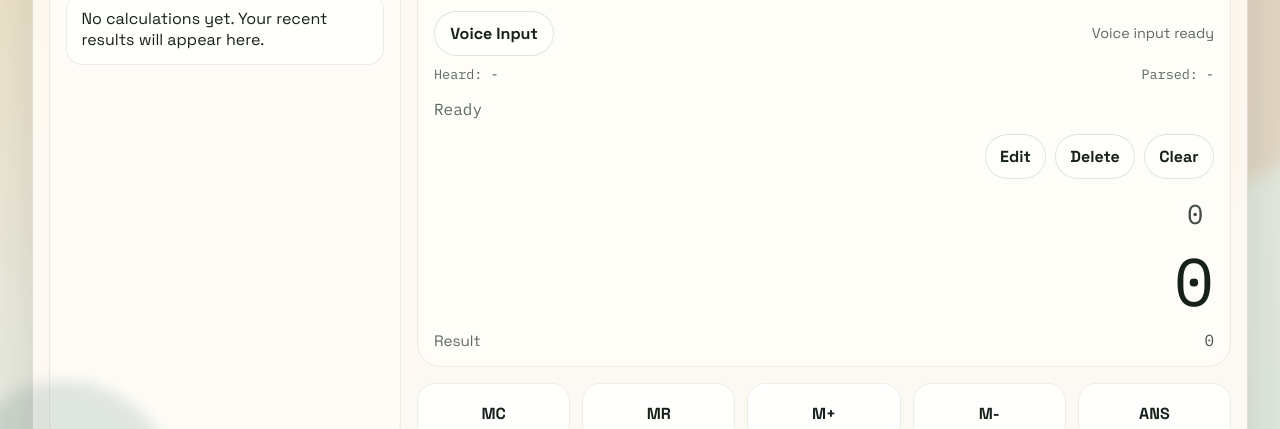
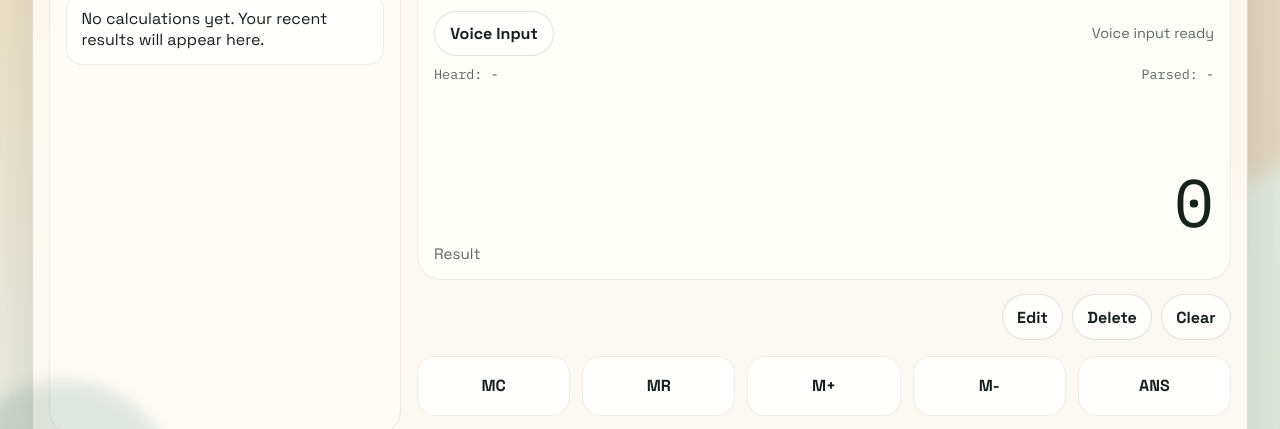
Before and after one commit to anishkunhambu/orbit-scientific-calculator, a plain HTML site: page index.html in a window 1280 px wide. Shown: the part 163-592 px from the top of the page. Drawn offline with Linux system fonts and the light colour scheme.

Commit message:
Declutter calculator display and move edit controls below display

```diff
--- a/index.html
+++ b/index.html
@@ -76,12 +76,7 @@
             <span id="voice-heard">Heard: -</span>
             <span id="voice-parsed">Parsed: -</span>
           </div>
-          <div class="history" id="history" aria-live="polite">Ready</div>
-          <div class="edit-row" aria-label="Expression editing controls">
-            <button class="ghost-button edit-button" id="edit-toggle" type="button" aria-pressed="false">Edit</button>
-            <button class="ghost-button edit-button" id="display-delete" type="button">Delete</button>
-            <button class="ghost-button edit-button" id="display-clear" type="button">Clear</button>
-          </div>
+          <div class="history" id="history" aria-live="polite"></div>
           <label class="sr-only" for="expression">Expression</label>
           <input
             id="expression"
@@ -97,9 +92,15 @@
           <div class="primary-result" id="primary-result" aria-live="polite">0</div>
           <div class="result-row">
             <span>Result</span>
-            <output id="result" aria-live="polite">0</output>
+            <output id="result" aria-live="polite"></output>
           </div>
         </section>
+
+        <div class="edit-row" aria-label="Expression editing controls">
+          <button class="ghost-button edit-button" id="edit-toggle" type="button" aria-pressed="false">Edit</button>
+          <button class="ghost-button edit-button" id="display-delete" type="button">Delete</button>
+          <button class="ghost-button edit-button" id="display-clear" type="button">Clear</button>
+        </div>
 
         <section class="quick-actions" aria-label="Memory controls">
           <button type="button" data-action="mc">MC</button>
--- a/script.js
+++ b/script.js
@@ -178,10 +178,15 @@ const bareVoiceFunctions = {
 };
 
 function updateDisplay(previewValue = null) {
-  expressionInput.value = isEditMode ? expression : formatPreview(expression);
+  const formattedExpression = formatPreview(expression);
+  expressionInput.value = isEditMode
+    ? expression
+    : formattedExpression === "0"
+      ? ""
+      : formattedExpression;
   const visibleResult = previewValue ?? formatNumber(lastAnswer);
   primaryResult.textContent = visibleResult;
-  resultOutput.textContent = visibleResult;
+  resultOutput.textContent = "";
   memoryIndicator.textContent = `Memory: ${formatNumber(memoryValue)}`;
   modeIndicator.textContent = isDegreeMode ? "Degrees" : "Radians";
   angleToggle.textContent = isDegreeMode ? "DEG" : "RAD";
@@ -813,7 +818,7 @@ function deleteFromExpressionInput() {
 
 function clearExpression() {
   expression = "0";
-  historyOutput.textContent = "Ready";
+  historyOutput.textContent = "";
   updateDisplay("0");
 }
 
--- a/styles.css
+++ b/styles.css
@@ -224,8 +224,8 @@ h1 {
 }
 
 .history {
-  min-height: 1.5rem;
-  margin-top: 1rem;
+  min-height: 0.85rem;
+  margin-top: 0.45rem;
   word-break: break-word;
 }
 
@@ -260,7 +260,7 @@ h1 {
 }
 
 .primary-result {
-  margin-top: 0.35rem;
+  margin-top: 0.15rem;
   font-family: "IBM Plex Mono", monospace;
   font-size: clamp(2.2rem, 6vw, 4.2rem);
   line-height: 1.1;
@@ -270,14 +270,15 @@ h1 {
 }
 
 .result-row {
-  margin-top: 0.75rem;
+  margin-top: 0.3rem;
   font-size: 0.95rem;
 }
 
 #result {
   color: var(--text);
-  font-size: 1rem;
-  opacity: 0.75;
+  min-width: 1ch;
+  font-size: 0.95rem;
+  opacity: 0.6;
 }
 
 .quick-actions {
@@ -475,7 +476,7 @@ h1 {
   justify-content: flex-end;
   gap: 0.55rem;
   flex-wrap: wrap;
-  margin-top: 0.7rem;
+  margin-top: -0.1rem;
 }
 
 .edit-button {
```
